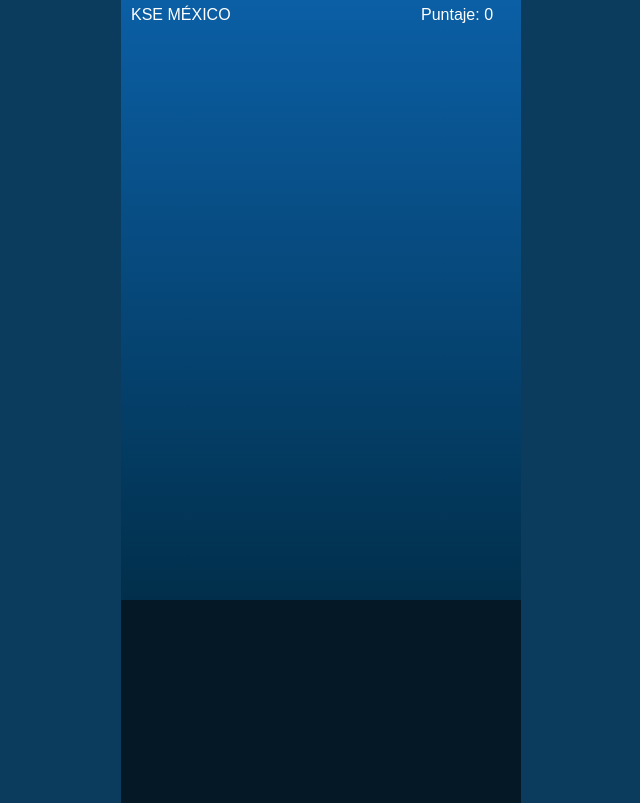
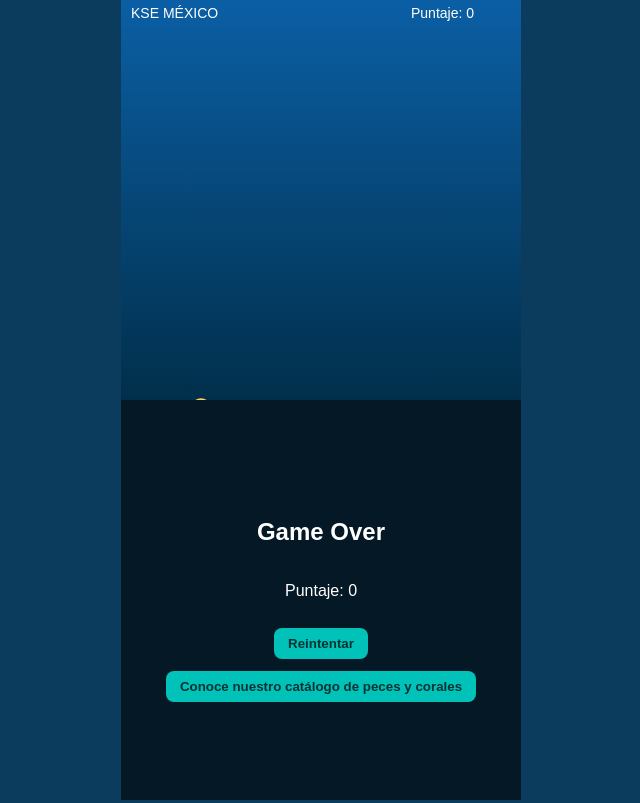
Before and after one commit to ksemexicointernational-bit/index.html, a plain HTML site: page index.html in a window 1280 px wide. Shown: the top 803 px of the page, without its empty margins (319-959 px from the left). Drawn offline with Linux system fonts and the light colour scheme.

Commit message:
Update index.html

```diff
--- a/index.html
+++ b/index.html
@@ -2,96 +2,123 @@
 <html lang="es">
 <head>
 <meta charset="UTF-8" />
-<meta name="viewport" content="width=400, height=600, initial-scale=1.0, user-scalable=no" />
+<meta name="viewport" content="width=device-width, initial-scale=1.0, user-scalable=no" />
 <title>Flappy Fish KSE</title>
 <style>
-  body { margin:0; background:#0b3c5d; display:flex; justify-content:center; }
+  body { margin:0; background:#0b3c5d; display:flex; justify-content:center; align-items:center; }
   canvas { background: linear-gradient(#0b5fa5, #012f4b); display:block; }
   .overlay {
-    position:absolute; width:400px; height:600px; display:flex;
+    position:absolute; width:400px; height:400px; display:flex;
     flex-direction:column; justify-content:center; align-items:center;
     color:#fff; font-family:Arial, sans-serif; text-align:center;
   }
   button {
-    margin-top:15px; padding:10px 16px; border:none; border-radius:8px;
+    margin-top:12px; padding:8px 14px; border:none; border-radius:8px;
     background:#00c2b8; color:#003333; font-weight:bold; cursor:pointer;
   }
 </style>
 </head>
 <body>
-<div style="position:relative; width:400px; height:600px;">
-  <canvas id="game" width="400" height="600"></canvas>
+<div style="position:relative; width:400px; height:400px;">
+  <canvas id="game" width="400" height="400"></canvas>
   <div id="gameOver" class="overlay" style="display:none; background:rgba(0,0,0,.6);">
     <h2>Game Over</h2>
     <p>Puntaje: <span id="finalScore"></span></p>
     <button onclick="location.reload()">Reintentar</button>
-    <button onclick="window.open('https://www.ksemexico.com.mx','_blank')">Conoce nuestro catálogo de peces y corales</button>
+    <button onclick="window.open('https://ksemexico.com','_blank')">Conoce nuestro catálogo de peces y corales</button>
   </div>
 </div>
 <script>
 const canvas = document.getElementById('game');
 const ctx = canvas.getContext('2d');
-let bird = { x:80, y:300, v:0 };
+
+let fish = { x: 80, y: 200, v: 0 };
 let pipes = [];
 let score = 0;
 let gameOver = false;
 
-function jump(){ if(!gameOver) bird.v = -7; }
+function jump() {
+  if (!gameOver) fish.v = -6;
+}
+
 canvas.addEventListener('click', jump);
-document.addEventListener('keydown', e=>{ if(e.code==='Space') jump(); });
+document.addEventListener('keydown', e => {
+  if (e.code === 'Space') jump();
+});
 
-function addPipe(){
-  let gap = 150;
-  let top = Math.random()*250 + 50;
-  pipes.push({ x:400, top, bottom: top+gap });
+function addPipe() {
+  const gap = 140; // ajustado a 400x400
+  const top = Math.random() * 140 + 40;
+  pipes.push({ x: 400, top, bottom: top + gap, passed: false });
 }
-setInterval(()=>{ if(!gameOver) addPipe(); }, 1600);
 
-function draw(){
-  ctx.clearRect(0,0,400,600);
+setInterval(() => {
+  if (!gameOver) addPipe();
+}, 1500);
+
+function draw() {
+  ctx.clearRect(0, 0, 400, 400);
 
   // Pez
-  ctx.fillStyle='#ffd166';
+  ctx.fillStyle = '#ffd166';
   ctx.beginPath();
-  ctx.arc(bird.x,bird.y,12,0,Math.PI*2);
+  ctx.arc(fish.x, fish.y, 10, 0, Math.PI * 2);
   ctx.fill();
 
   // Corales
-  ctx.fillStyle='#ff6f61';
-  pipes.forEach(p=>{
-    ctx.fillRect(p.x,0,40,p.top);
-    ctx.fillRect(p.x,p.bottom,40,600-p.bottom);
+  ctx.fillStyle = '#ff6f61';
+  pipes.forEach(p => {
+    ctx.fillRect(p.x, 0, 36, p.top);
+    ctx.fillRect(p.x, p.bottom, 36, 400 - p.bottom);
   });
 
   // Texto
-  ctx.fillStyle='#fff';
-  ctx.font='16px Arial';
-  ctx.fillText('KSE MÉXICO', 10, 20);
-  ctx.fillText('Puntaje: '+score, 300, 20);
+  ctx.fillStyle = '#ffffff';
+  ctx.font = '14px Arial';
+  ctx.fillText('KSE MÉXICO', 10, 18);
+  ctx.fillText('Puntaje: ' + score, 290, 18);
 }
 
-function update(){
-  if(gameOver) return;
-  bird.v += 0.4;
-  bird.y += bird.v;
+function update() {
+  if (gameOver) return;
 
-  pipes.forEach(p=>{
-    p.x -= 2.5;
-    if(p.x === bird.x) score++;
-    if(bird.x>p.x && bird.x<p.x+40 && (bird.y<p.top || bird.y>p.bottom)) endGame();
+  fish.v += 0.35;
+  fish.y += fish.v;
+
+  pipes.forEach(p => {
+    p.x -= 2.2;
+
+    if (!p.passed && p.x + 36 < fish.x) {
+      score++;
+      p.passed = true;
+    }
+
+    if (
+      fish.x > p.x &&
+      fish.x < p.x + 36 &&
+      (fish.y < p.top || fish.y > p.bottom)
+    ) {
+      endGame();
+    }
   });
 
-  pipes = pipes.filter(p=>p.x>-50);
-  if(bird.y>600 || bird.y<0) endGame();
+  pipes = pipes.filter(p => p.x > -40);
+
+  if (fish.y > 400 || fish.y < 0) endGame();
 }
 
-function endGame(){
+function endGame() {
   gameOver = true;
   document.getElementById('finalScore').innerText = score;
-  document.getElementById('gameOver').style.display='flex';
+  document.getElementById('gameOver').style.display = 'flex';
 }
 
-function loop(){ draw(); update(); requestAnimationFrame(loop); }
+function loop() {
+  draw();
+  update();
+  requestAnimationFrame(loop);
+}
+
 loop();
 </script>
 </body>
```
